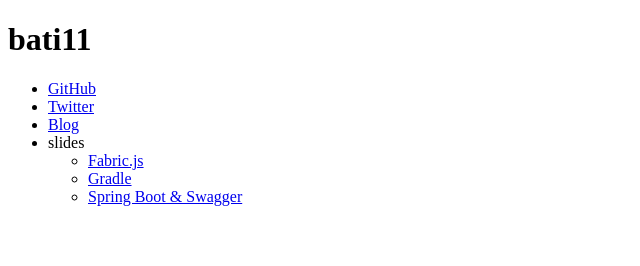
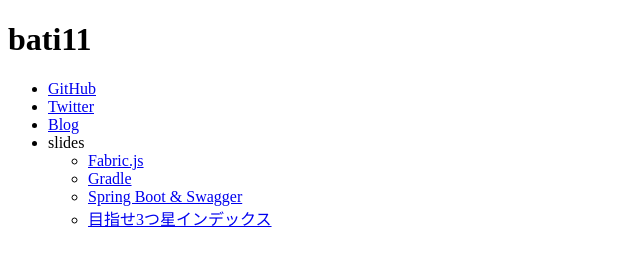
Before and after one commit to kariyayo/kariyayo.github.io, a plain HTML site: page index.html in a window 1280 px wide. Shown: the whole page, without its empty margins (0-640 px from the left). Drawn offline with Linux system fonts and the light colour scheme.

Commit message:
Add a slide "目指せ3つ星インデックス"

```diff
--- a/index.html
+++ b/index.html
@@ -16,6 +16,7 @@
         <li><a href="http://bati11.github.io/slides/fabricjs/#/">Fabric.js</a></li>
         <li><a href="http://bati11.github.io/slides/gradle/#/">Gradle</a></li>
         <li><a href="https://speakerdeck.com/bati11/spring-boot-to-swagger-number-shibui-gu-java">Spring&nbsp;Boot&nbsp;&amp;&nbsp;Swagger</a></li>
+        <li><a href="https://speakerdeck.com/bati11/https://speakerdeck.com/bati11/mu-zhi-se3tuxing-indetukusu-number-yokohama-north">目指せ3つ星インデックス</a></li>
       </ul>
     </li>
   </ul>
```
